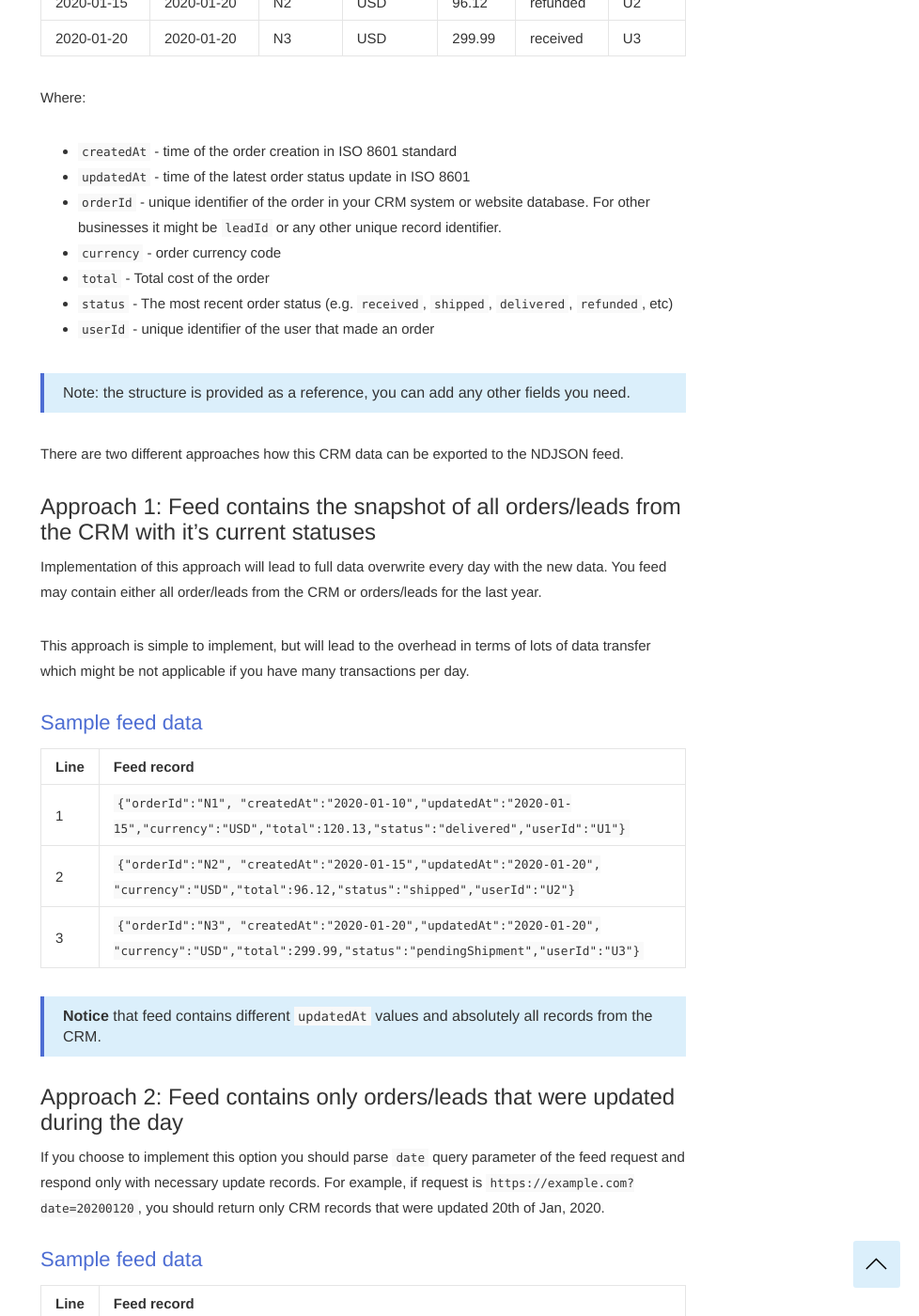
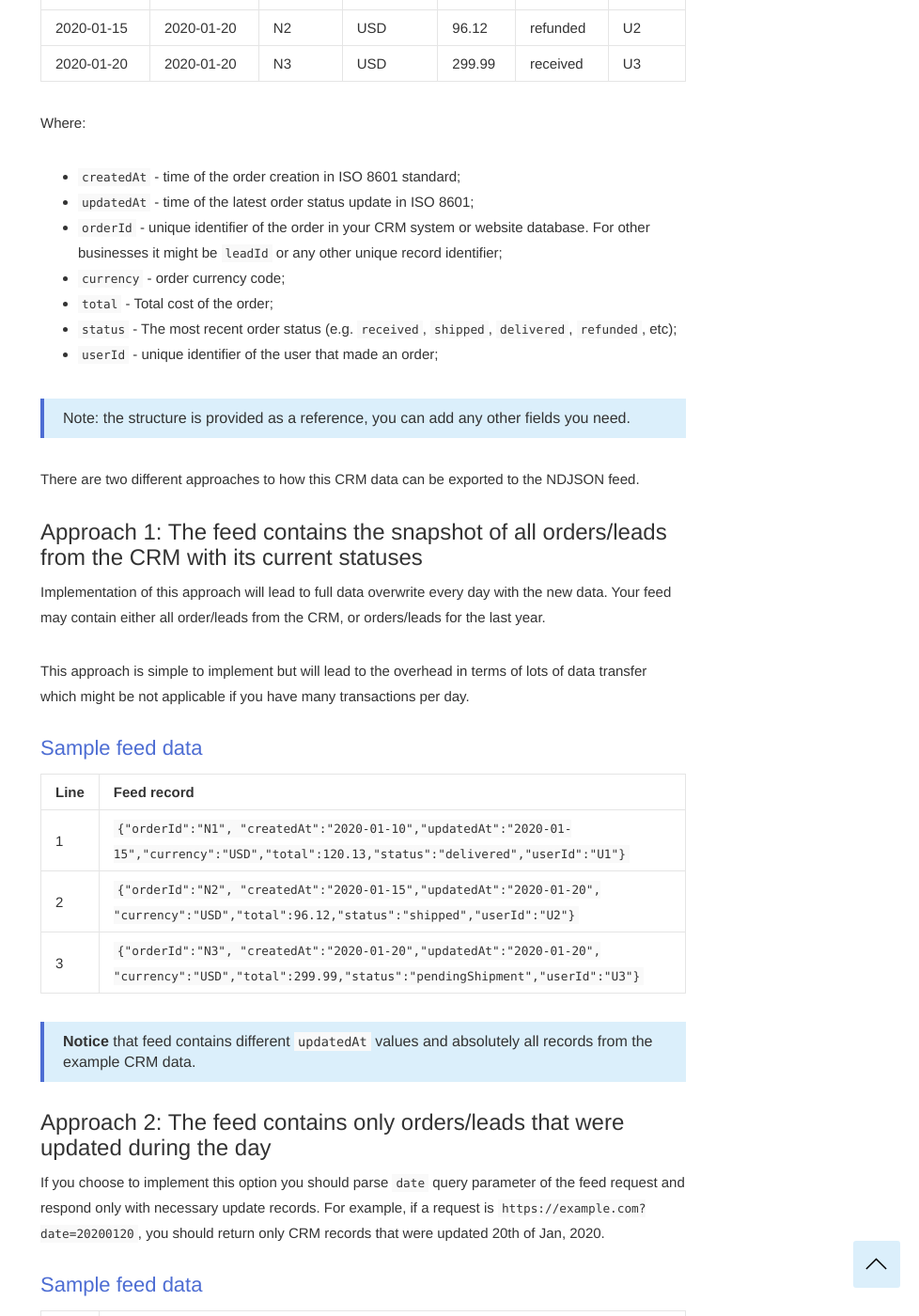
Before and after one commit to segmentstream-com/segmentstream-com.github.io, a Jekyll site: the page built from _docs/guides/json-feed-offline-data-import.md, in a window 1280 px wide and 1400 px high, scrolled down 1373 px. Shown: the whole window at 94% size, without its empty margins (302-1280 px from the left). Built offline with Jekyll 4.4.1, drawn with Linux system fonts in a browser that asks for light colours; nearby versions of some CDN libraries; some of the changed text lies outside the part shown.

Commit message:
texts fixes

```diff
--- a/_docs/guides/json-feed-offline-data-import.md
+++ b/_docs/guides/json-feed-offline-data-import.md
@@ -50,22 +51,22 @@
 2020-01-20| 2020-01-20 | N3 | USD | 299.99 | received | U3
 
 Where:
-* `createdAt` - time of the order creation in ISO 8601 standard
-* `updatedAt` - time of the latest order status update in ISO 8601
-* `orderId` - unique identifier of the order in your CRM system or website database. For other businesses it might be `leadId` or any other unique record identifier.
-* `currency` - order currency code
-* `total` - Total cost of the order
-* `status` - The most recent order status (e.g. `received`, `shipped`, `delivered`, `refunded`, etc)
-* `userId` - unique identifier of the user that made an order
+* `createdAt` - time of the order creation in ISO 8601 standard;
+* `updatedAt` - time of the latest order status update in ISO 8601;
+* `orderId` - unique identifier of the order in your CRM system or website database. For other businesses it might be `leadId` or any other unique record identifier;
+* `currency` - order currency code;
+* `total` - Total cost of the order;
+* `status` - The most recent order status (e.g. `received`, `shipped`, `delivered`, `refunded`, etc);
+* `userId` - unique identifier of the user that made an order;
 
 > Note: the structure is provided as a reference, you can add any other fields you need.
 
-There are two different approaches how this CRM data can be exported to the NDJSON feed.
+There are two different approaches to how this CRM data can be exported to the NDJSON feed.
 
-### <a name="#all-orders"></a> Approach 1: Feed contains the snapshot of all orders/leads from the CRM with it's current statuses
-Implementation of this approach will lead to full data overwrite every day with the new data. You feed may contain either all order/leads from the CRM or orders/leads for the last year.
+### <a name="#all-orders"></a> Approach 1: The feed contains the snapshot of all orders/leads from the CRM with its current statuses
+Implementation of this approach will lead to full data overwrite every day with the new data. Your feed may contain either all order/leads from the CRM, or orders/leads for the last year.
 
-This approach is simple to implement, but will lead to the overhead in terms of lots of data transfer which might be not applicable if you have many transactions per day.
+This approach is simple to implement but will lead to the overhead in terms of lots of data transfer which might be not applicable if you have many transactions per day.
 
 #### Sample feed data
 
@@ -75,11 +76,11 @@
 2 | `{"orderId":"N2", "createdAt":"2020-01-15","updatedAt":"2020-01-20", "currency":"USD","total":96.12,"status":"shipped","userId":"U2"}`
 3| `{"orderId":"N3", "createdAt":"2020-01-20","updatedAt":"2020-01-20", "currency":"USD","total":299.99,"status":"pendingShipment","userId":"U3"}`
 
-> **Notice** that feed contains different `updatedAt` values and absolutely all records from the CRM.
+> **Notice** that feed contains different `updatedAt` values and absolutely all records from the example CRM data.
 
-### <a name="#daily-updates"></a> Approach 2: Feed contains only orders/leads that were updated during the day
+### <a name="#daily-updates"></a>Approach 2: The feed contains only orders/leads that were updated during the day
 
-If you choose to implement this option you should parse `date` query parameter of the feed request and respond only with necessary update records. For example, if request is `https://example.com?date=20200120`, you should return only CRM records that were updated 20th of Jan, 2020.
+If you choose to implement this option you should parse `date` query parameter of the feed request and respond only with necessary update records. For example, if a request is `https://example.com?date=20200120`, you should return only CRM records that were updated 20th of Jan, 2020.
 
 #### Sample feed data
 
@@ -88,10 +89,9 @@
 1 | `{"orderId":"N2", "createdAt":"2020-01-15","updatedAt":"2020-01-20", "currency":"USD","total":96.12,"status":"shipped","userId":"U2"}`
 2| `{"orderId":"N3", "createdAt":"2020-01-20","updatedAt":"2020-01-20", "currency":"USD","total":299.99,"status":"pendingShipment","userId":"U3"}`
 
-> Note: This approach allows to significantly reduce the amount of transferfed by importing only order updates instead of all CRM orders.
+> Note: This approach allows to significantly reduce the amount of transferred data by importing only order updates instead of all CRM orders.
 
-Your order feed should contain update records, meaning that for each change in the status of existing transaction you create a new record in the feed with the new value of the `updatedAt` field and preserving the value of the `createdAt` field.
-
+Your order feed should contain only updated records, meaning that for each change in the status of existing transaction you create a new record in the feed with the new value of the `updatedAt` field and preserving the value of the `createdAt` field.
 
 ## <a name="enabling-feed-import"></a>Enabling "JSON Feed" data source
 1. Go to [SegmentStream admin panel▸](https://admin.segmentstream.com).
@@ -102,7 +102,7 @@
 6. In the **Destination table name** field specify the BigQuery table name that will contain imported feed data.
 7. Enable **Partition table by date** option if you decided to use [Approach 2](#daily-updates) for the feed generation (recommended).
 
-### <a name="#how-feed-import-works"></a> How feed import works
+## <a name="#how-feed-import-works"></a> How feed import works
 
 Everyday SegmentStream fetches data from the specified feed URL using provided credentials.
 
@@ -113,11 +113,11 @@
 
 Example request as of 20 Jan, 2020 when **Partition table by date** is **disabled**:
 
-`GET https://example.com/feed.json`
+`GET https://example.com/feed.ndjson`
 
 Example request as of 20 Jan, 2020 when **Partition table by date** is **enabled**:
 
-`GET https://example.com/feed.json?date=20200120`
+`GET https://example.com/feed.ndjson?date=20200120`
 
 ## <a name="next"></a>What's next
 
```
Also changed, not shown: other parts of _docs/guides/json-feed-offline-data-import.md (+5 -4 lines).
